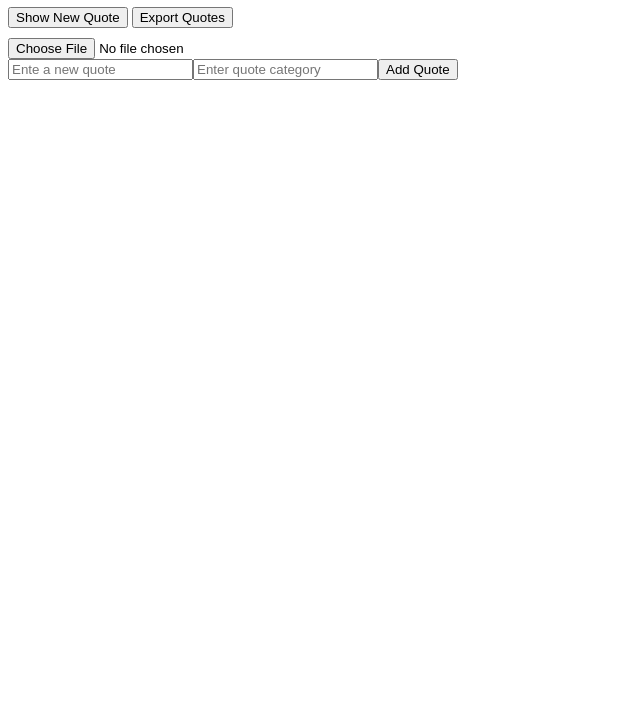
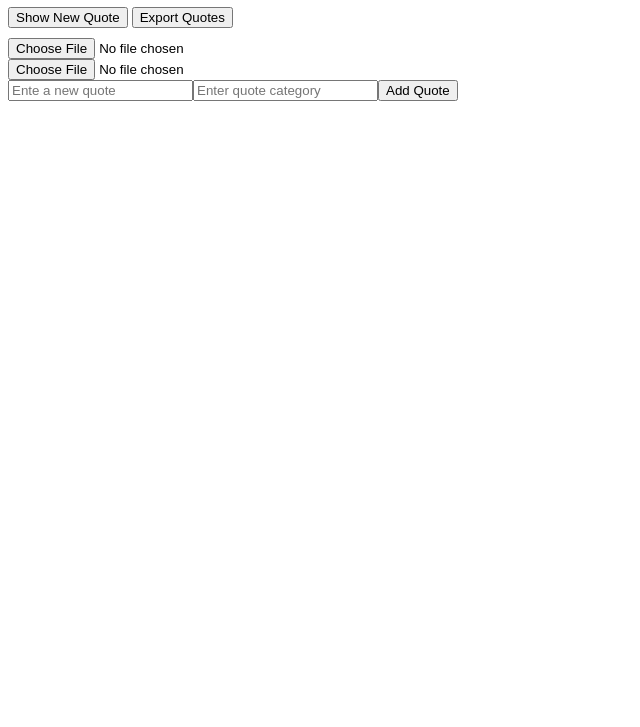
Before and after one commit to elmidy/alx_fe_javascript, a plain HTML site: page dom-manipulation/index.html in a window 1280 px wide. Shown: the part 73-800 px from the top of the page, without its empty margins (0-640 px from the left). Drawn offline with Linux system fonts and the light colour scheme.

Commit message:
Update index.html

```diff
--- a/dom-manipulation/index.html
+++ b/dom-manipulation/index.html
@@ -10,6 +10,12 @@
     <div id="quoteDisplay"></div>
     <button id="newQuote">Show New Quote</button>
     <button id="exportQuotes">Export Quotes</button>
+    <input
+      type="file"
+      accept=".json"
+      id="importFile"
+      onchange="importFromJsonFiles(event)"
+    />
     <script src="script.js"></script>
   </body>
 </html>
```
